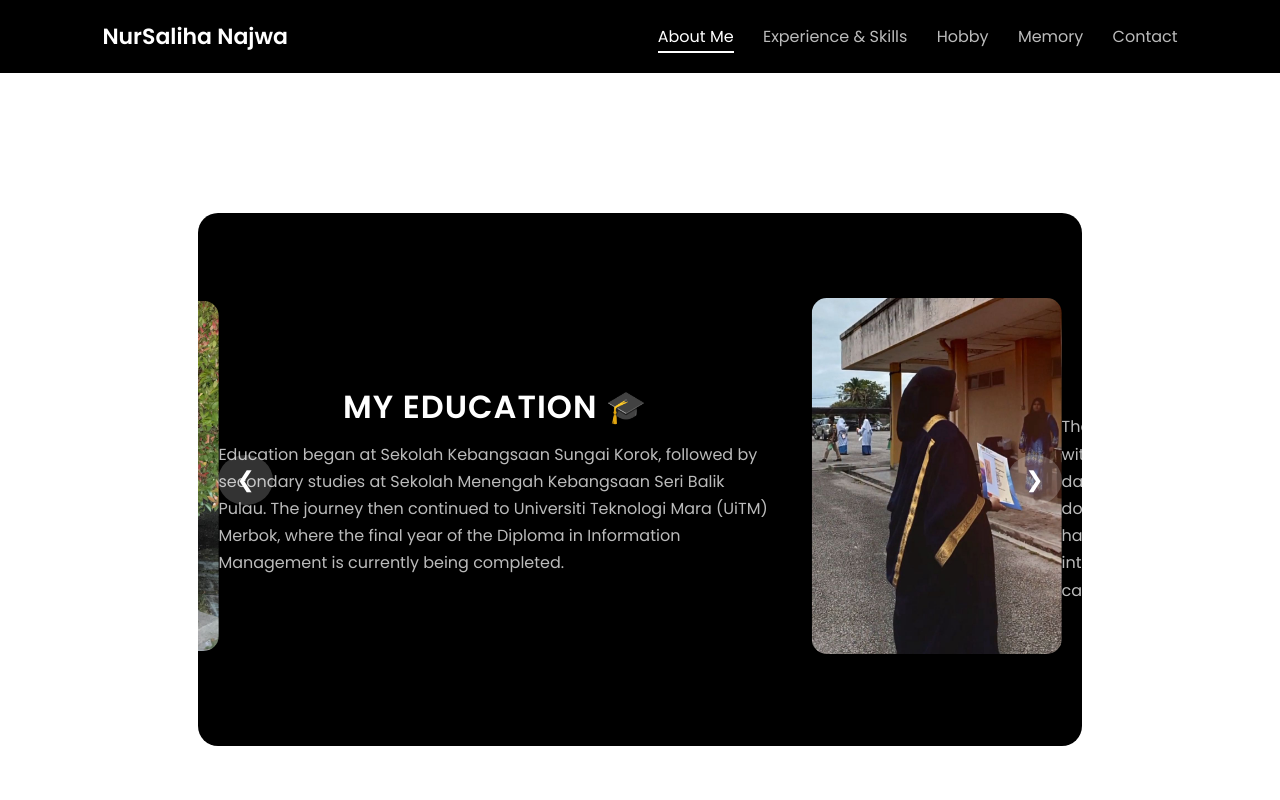
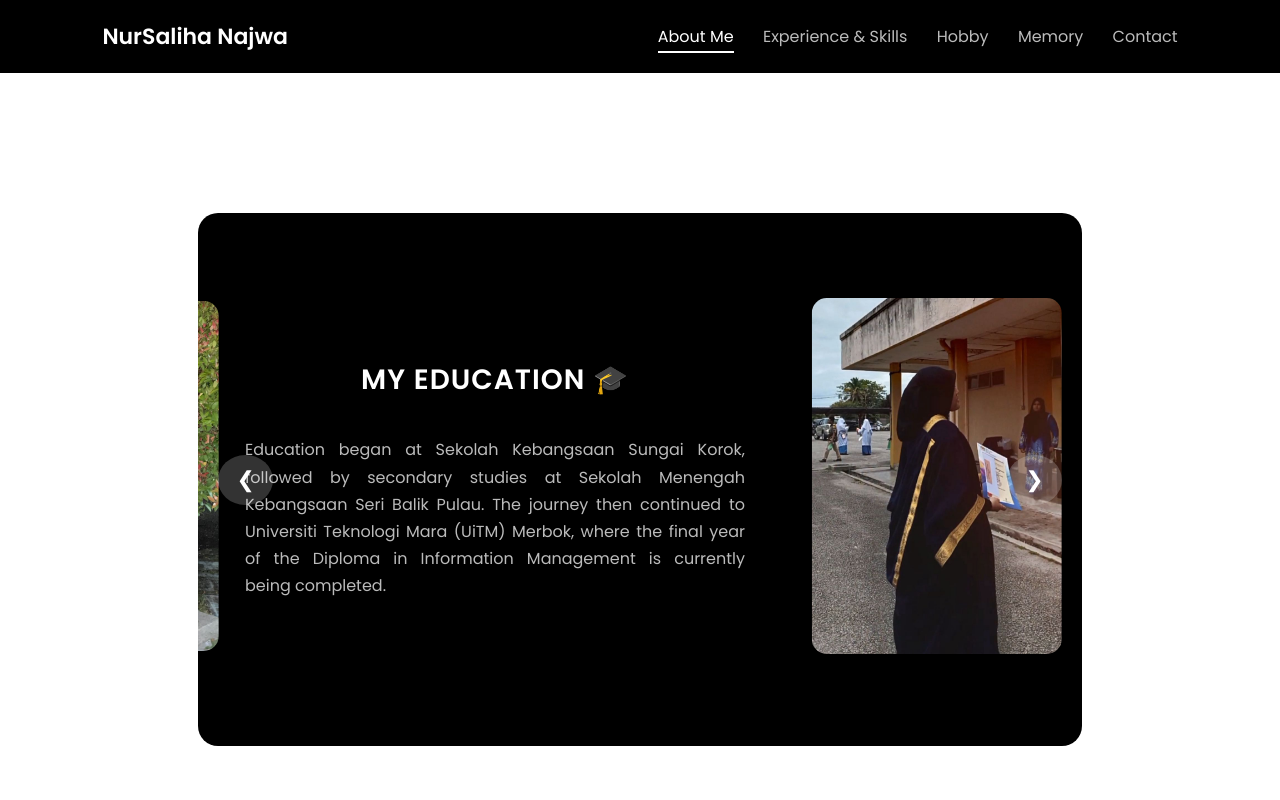
Before and after one commit to slhnjwa/salihas-website, a plain HTML site: page index.html in a window 1280 px wide. Shown: the top 800 px of the page. Drawn offline with Linux system fonts and the light colour scheme.

Commit message:
Update index.html

```diff
--- a/index.html
+++ b/index.html
@@ -621,17 +621,20 @@
 
 .slide-text {
   flex: 1;
-}
-
-.slide-text h2 {
-  font-size: 32px;
-  margin-bottom: 10px;
+  display: flex;
+  flex-direction: column;
+  justify-content: center;
+  max-width: 500px;
+  margin: 0 auto;
+  text-align: justify;
 }
 
 .slide-text p {
   color: #bbb;
   line-height: 1.7;
+  margin-top: 15px;
 }
+
 
 .slide-img img {
   width: 250px;
```
